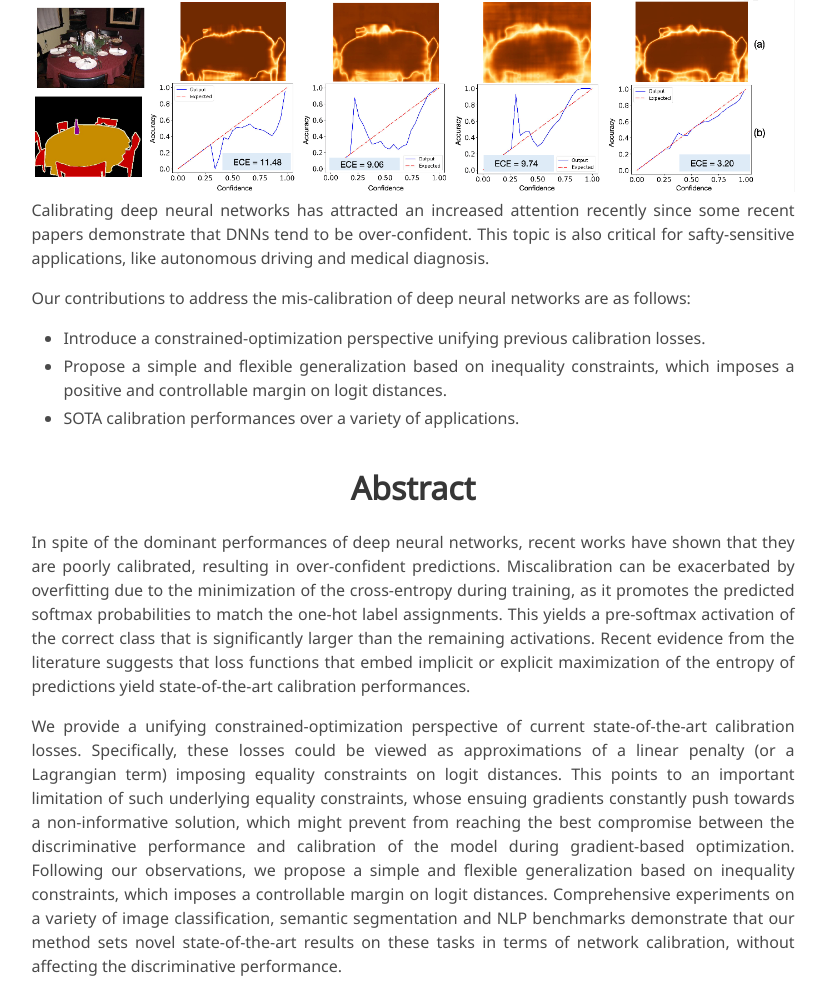
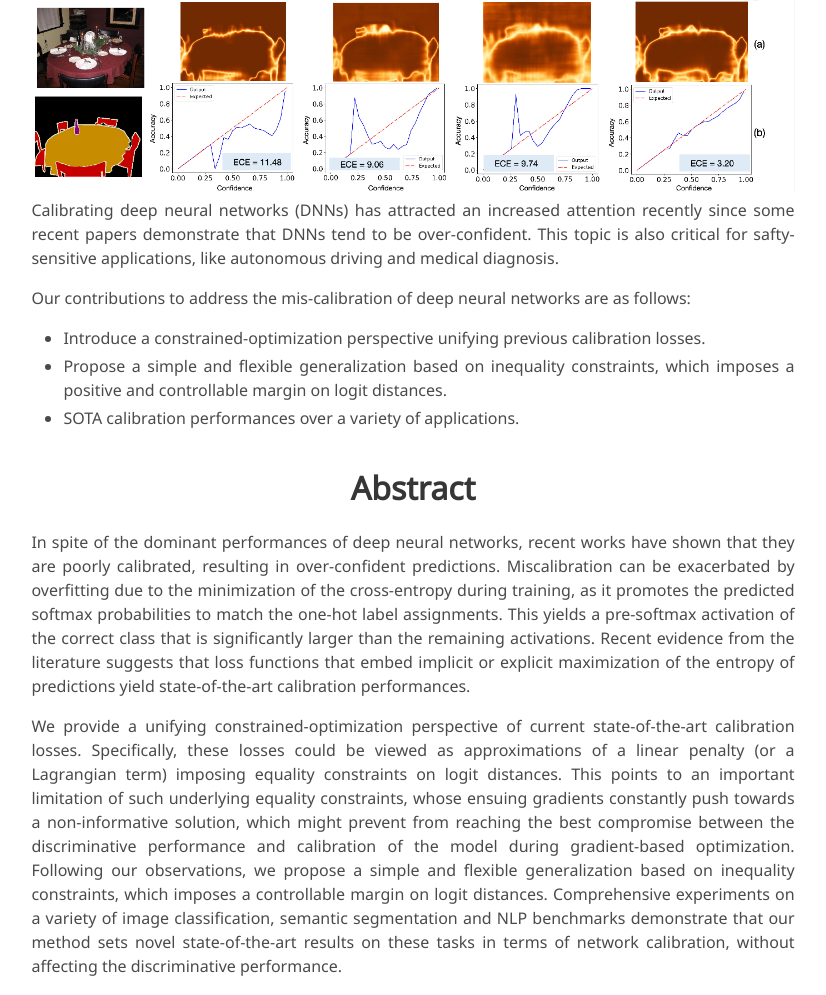
Before and after one commit to by-liu/MbLS, a plain HTML site: page index.html in a window 1280 px wide. Shown: the part 781-1776 px from the top of the page, without its empty margins (227-1053 px from the left). Drawn offline with nearby package versions, Linux system fonts and the light colour scheme; some icons are missing; a web font is replaced by a local one.

Commit message:
a tiny typo

```diff
--- a/index.html
+++ b/index.html
@@ -160,7 +160,7 @@
           </div>
           <div class="content has-text-justified">
             <p>
-              Calibrating deep neural networks has attracted an increased attention recently since some recent papers demonstrate that DNNs tend to be over-confident. This topic is also critical for safty-sensitive applications, like autonomous driving and medical diagnosis.
+              Calibrating deep neural networks (DNNs) has attracted an increased attention recently since some recent papers demonstrate that DNNs tend to be over-confident. This topic is also critical for safty-sensitive applications, like autonomous driving and medical diagnosis.
             </p>
             <p>
               Our contributions to address the mis-calibration of deep neural networks are as follows:
```
